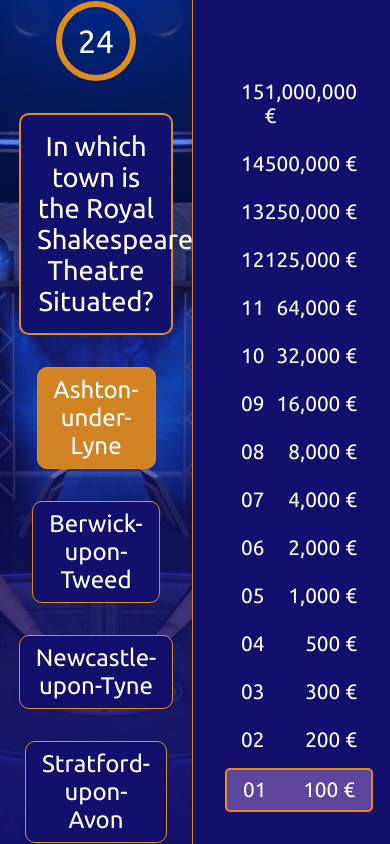
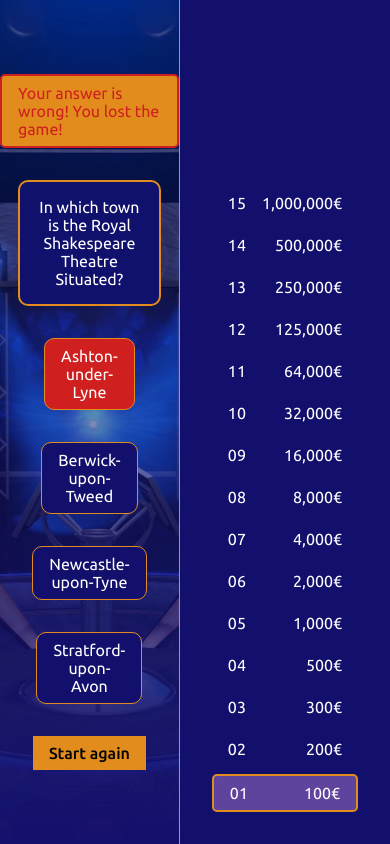
Before and after one commit to MirnesZahirovic/react-quiz-app, a React (Create React App) app: page / in a window 390 px wide. Both pictures are taken after a click on the element "Ashton-under-Lyne". Built offline with nearby package versions, Linux system fonts and the light colour scheme.

Commit message:
Almost finished the game, add almost all logic and situations

```diff
--- a/src/components/Answers.jsx
+++ b/src/components/Answers.jsx
@@ -1,16 +1,34 @@
 import classes from "./Answers.module.css";
 import questions from "./Questions";
-import { useState } from "react";
+import { useEffect, useState } from "react";
 
-const Answers = ({ aq, setAq, setIsClicked, setGameOver, gameOver }) => {
+const Answers = ({
+  aq,
+  setAq,
+  setIsClicked,
+  setGameOver,
+  gameOver,
+  setMessage,
+  startedAgain,
+}) => {
   const [selectedAnswer, setSelectedAnswer] = useState(null);
   const [classNames, setClassNames] = useState(classes.answer);
 
   const nextQuestion = () => {
-    setAq((prev) => prev + 1);
+    if (aq < 14) {
+      setAq((prev) => prev + 1);
+      setSelectedAnswer(null);
+      setIsClicked(false);
+    } else {
+      setGameOver(true);
+      setMessage("You are now millionaire! Congrulations! 🎉");
+    }
+  };
+
+  useEffect(() => {
     setSelectedAnswer(null);
-    setIsClicked(false);
-  };
+    setClassNames(classes.answer);
+  }, [startedAgain]);
 
   const checkAnswer = (answer) => {
     if (answer.correct) {
@@ -20,7 +38,9 @@
       }, 1000);
     } else {
       setClassNames(`${classes.answer} ${classes.wrong}`);
+      setMessage("Your answer is wrong! You lost the game!");
       setGameOver(true);
+      setIsClicked(false);
     }
   };
 
@@ -29,7 +49,20 @@
     setClassNames(`${classes.answer} ${classes.active}`);
     setTimeout(() => {
       checkAnswer(answer);
-    }, 3000);
+    }, 2000);
+  };
+
+  const putClasses = (a) => {
+    if (gameOver) {
+      setTimeout(() => {
+        return classes.inactive;
+      }, 1000);
+    }
+    if (selectedAnswer === a.id) {
+      return classNames;
+    } else {
+      return classes.answer;
+    }
   };
 
   return (
@@ -37,7 +70,7 @@
       {questions[aq].answers.map((a) => (
         <div
           key={a.id}
-          className={selectedAnswer === a.id ? classNames : classes.answer}
+          className={putClasses(a)}
           onClick={(e) => {
             if (!gameOver) {
               setSelectedAnswer(a.id);
--- a/src/components/Answers.module.css
+++ b/src/components/Answers.module.css
@@ -34,11 +34,11 @@
 }
 
 .answer.correct {
-  background-color: #25693e;
+  background-color: #25693e !important;
 }
 
 .answer.wrong {
-  background-color: rgb(207, 31, 31);
+  background-color: rgb(207, 31, 31) !important;
 }
 
 .answer.active {
@@ -57,3 +57,14 @@
     background-color: #e18c1d;
   }
 }
+
+@media screen and (max-width: 1000px) {
+  .answer {
+    font-size: 1rem;
+    -webkit-tap-highlight-color: transparent;
+  }
+
+  .answer:hover {
+    background-color: initial;
+  }
+}
--- a/src/components/Main.jsx
+++ b/src/components/Main.jsx
@@ -6,8 +6,14 @@
 
 const Main = ({ aq, setAq, gameOver, setGameOver }) => {
   const [isClicked, setIsClicked] = useState(false);
+  const [startedAgain, setStartedAgain] = useState(1); // This is only for useEffect
+  const [message, setMessage] = useState();
 
-  const [message, setMessage] = useState();
+  const startAgain = () => {
+    setAq(0);
+    setGameOver(false);
+    setStartedAgain((prev) => prev + 1);
+  };
 
   return (
     <div className={classes.main}>
@@ -17,9 +23,10 @@
           aq={aq}
           isClicked={isClicked}
           setMessage={setMessage}
+          gameOver={gameOver}
         />
       ) : (
-        message
+        <div className={classes.message}>{message}</div>
       )}
       <Question aq={aq} />
       <Answers
@@ -28,7 +35,14 @@
         setIsClicked={setIsClicked}
         setGameOver={setGameOver}
         gameOver={gameOver}
+        setMessage={setMessage}
+        startedAgain={startedAgain}
       />
+      {gameOver && (
+        <button className={classes.startAgain} onClick={startAgain}>
+          Start again
+        </button>
+      )}
     </div>
   );
 };
--- a/src/components/Main.module.css
+++ b/src/components/Main.module.css
@@ -14,3 +14,37 @@
   color: white;
   gap: 2rem;
 }
+
+.message {
+  font-size: 1.5rem;
+  color: rgb(207, 31, 31);
+  background-color: #e18c1d;
+  padding: 0.5rem 1rem;
+  border: 2px solid rgb(207, 31, 31);
+  border-radius: 5px;
+}
+
+.startAgain {
+  font-size: 1.3rem;
+  font-weight: 500;
+  cursor: pointer;
+  background-color: #e18c1d;
+  padding: 0.5rem 1rem;
+  border: none;
+  outline: none;
+  color: 13106d;
+}
+
+@media screen and (max-width: 1000px) {
+  .main {
+    flex-basis: 90%;
+  }
+
+  .message {
+    font-size: 1rem;
+  }
+
+  .startAgain {
+    font-size: 1rem;
+  }
+}
--- a/src/components/MoneyPyramid.jsx
+++ b/src/components/MoneyPyramid.jsx
@@ -16,7 +16,7 @@
   { number: "13", amount: 250000 },
   { number: "14", amount: 500000 },
   { number: "15", amount: 1000000 },
-].reverse();
+];
 
 const MoneyPyramid = ({ aq }) => {
   return (
@@ -33,7 +33,7 @@
           >
             <span className={classes.qn}>{level.number}</span>
             <span className={classes.amount}>
-              {level.amount.toLocaleString()} €
+              {level.amount.toLocaleString()} <span> €</span>
             </span>
           </li>
         ))}
--- a/src/components/MoneyPyramid.module.css
+++ b/src/components/MoneyPyramid.module.css
@@ -1,17 +1,23 @@
 .moneyPyramid {
   background-color: #13106d;
+  height: 100vh;
   flex-basis: 20%;
   color: white;
   border-left: 1px solid #e18c1d;
   display: flex;
   justify-content: center;
   align-items: flex-end;
-  padding: 2rem;
 }
 
 .moneyList {
+  padding: 2rem;
   list-style: none;
   width: 100%;
+  height: 100vh;
+  overflow: scroll;
+  display: flex;
+  flex-direction: column-reverse;
+  scroll-margin-top: auto;
 }
 
 .listItem {
@@ -22,6 +28,7 @@
   font-weight: 400;
   padding: 0.5rem 1rem;
   margin-top: 0.5rem;
+  gap: 1rem;
 }
 
 .listItem.active {
@@ -29,3 +36,18 @@
   border-radius: 5px;
   border: 2px solid #e18c1d;
 }
+
+.amount {
+  display: flex;
+  flex-wrap: nowrap;
+}
+
+@media screen and (max-width: 1000px) {
+  .moneyPyramid {
+    flex-basis: 10%;
+  }
+
+  .listItem {
+    font-size: 1rem;
+  }
+}
--- a/src/components/Question.module.css
+++ b/src/components/Question.module.css
@@ -7,3 +7,9 @@
   border-radius: 10px;
   border: 2px solid #e18c1d;
 }
+
+@media screen and (max-width: 1000px) {
+  .question {
+    font-size: 1rem;
+  }
+}
--- a/src/components/Questions.jsx
+++ b/src/components/Questions.jsx
@@ -375,7 +375,7 @@
       {
         id: "a1",
         answer: "Bull Moose",
-        correct: false,
+        correct: true,
       },
       {
         id: "a2",
--- a/src/components/Timer.jsx
+++ b/src/components/Timer.jsx
@@ -1,10 +1,11 @@
 import classes from "./Timer.module.css";
 import { useEffect, useState } from "react";
 
-const Timer = ({ setGameOver, aq, isClicked, setMessage }) => {
+const Timer = ({ setGameOver, gameOver, aq, isClicked, setMessage }) => {
   const [time, setTime] = useState(30);
 
   useEffect(() => {
+    if (!gameOver) {
       const timer = setInterval(() => {
         setTime((prev) => prev - 1);
       }, 1000);
@@ -12,7 +13,8 @@
       return () => {
         clearInterval(timer);
       };
-  }, [time, setTime]);
+    }
+  }, [gameOver, isClicked, time, setTime]);
 
   if (time === 0) {
     setMessage("Your time is left! You lost the game!");
--- a/src/components/Timer.module.css
+++ b/src/components/Timer.module.css
@@ -1,10 +1,16 @@
 .timer {
-  width: 5rem;
-  height: 5rem;
-  border: 6px solid #e18c1d;
+  width: 4rem;
+  height: 4rem;
+  border: 4px solid #e18c1d;
   border-radius: 50%;
   display: flex;
   justify-content: center;
   align-items: center;
   font-size: 2rem;
 }
+
+@media screen and (max-width: 1000px) {
+  .timer {
+    font-size: 1.5rem;
+  }
+}
```
Lines whose indentation alone changed are shown as unchanged.
